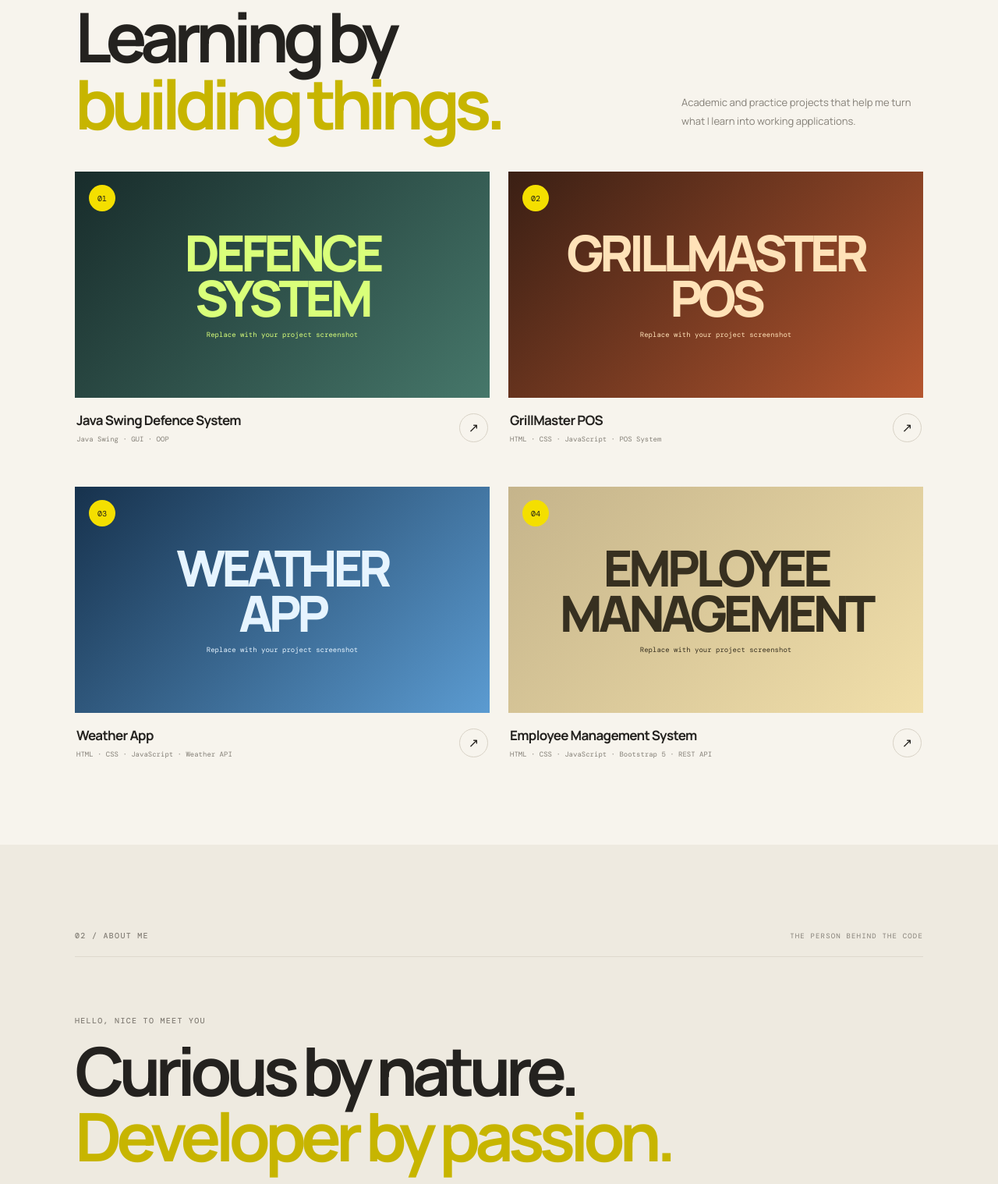
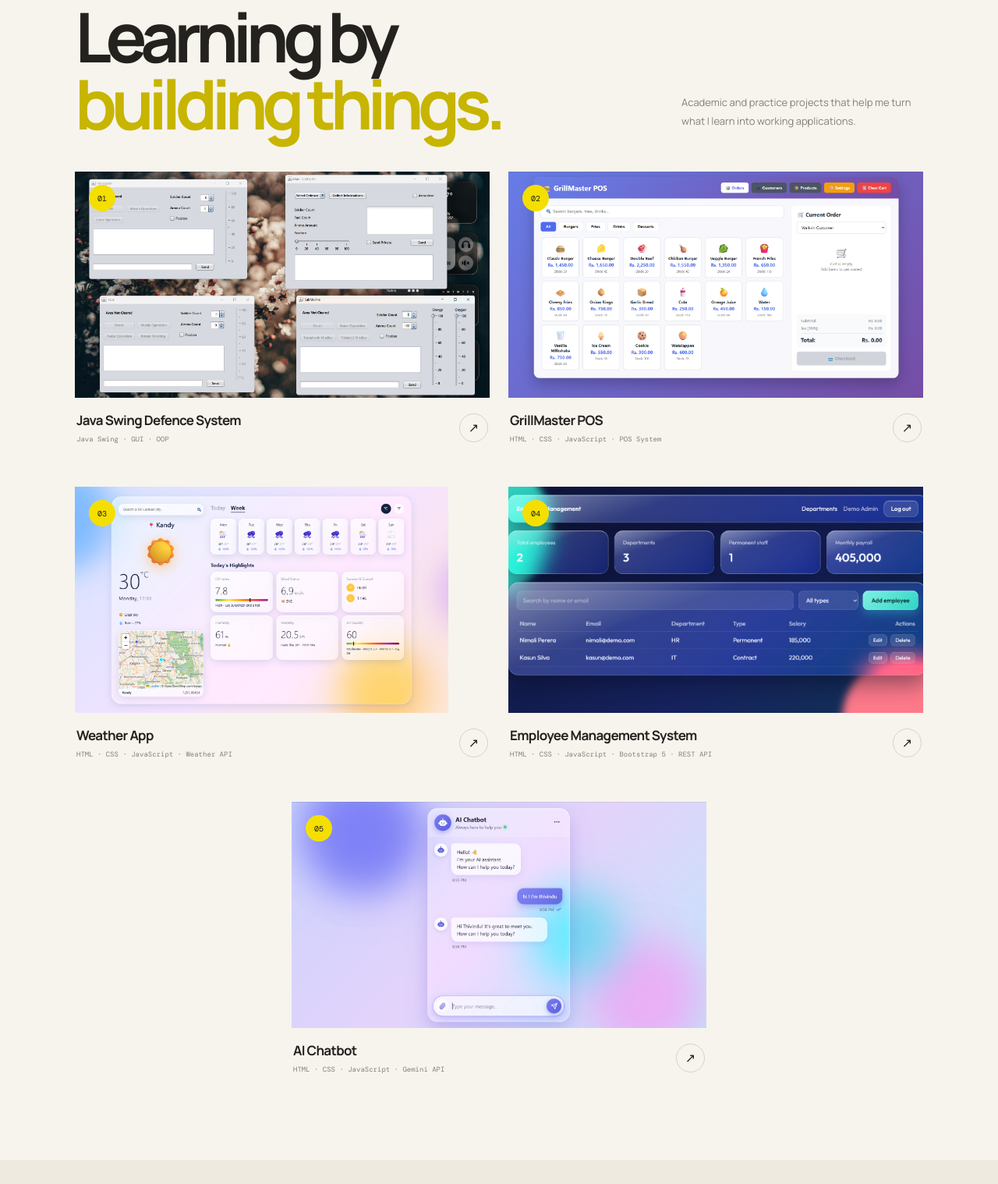
Before and after one commit to Thivindu2005/Portfolio-website, a plain HTML site: page index.html in a window 1280 px wide. Shown: the part 1519-3037 px from the top of the page at 78% size. Drawn offline with nearby package versions, Linux system fonts and the light colour scheme.

Commit message:
add screenshots of projects that i've built

```diff
--- a/css/style.css
+++ b/css/style.css
@@ -481,11 +481,31 @@ button {
 .visual-weather {
     background: linear-gradient(135deg, #17324d, #5b9bd1);
     color: #e6f4ff;
+
+    width: 90%;
+
 }
 
 .visual-employee {
     background: linear-gradient(135deg, #c5b48b, #f1dfaa);
     color: #373020;
+}
+
+.visual-chatbot {
+    background: linear-gradient(135deg, #1b1740, #6a5be2 55%, #8fd3ff);
+    color: #f3f0ff;
+}
+
+.project-card-center {
+    grid-column: 1 / -1;
+    justify-self: center;
+    width: calc((100% - 24px) / 2);
+}
+
+@media (max-width: 650px) {
+    .project-card-center {
+        width: 100%;
+    }
 }
 
 .visual-number {
--- a/index.html
+++ b/index.html
@@ -91,7 +91,7 @@
                 <!-- Project 01: change the href below. GitHub repository link (desktop app, so no live demo) -->
                 <article class="project-card project-card-large reveal">
                     <a class="project-visual visual-defence" href="https://github.com/your-username/java-swing-defence-system" target="_blank" rel="noopener noreferrer" aria-label="View Java Swing Defence System on GitHub">
-                        <img src="images/projects/defence-system.jpg" alt="Java Swing Defence System screenshot" onerror="this.style.display='none'; this.nextElementSibling.style.display='flex';">
+                        <img src="images/projects/defence-system.png" alt="Java Swing Defence System screenshot" onerror="this.style.display='none'; this.nextElementSibling.style.display='flex';">
                         <div class="visual-placeholder"><strong>DEFENCE<br>SYSTEM</strong><small>Replace with your project screenshot</small></div>
                         <span class="visual-number">01</span>
                     </a>
@@ -104,7 +104,7 @@
                 <!-- Project 02: change the href below. Live demo link (or use the GitHub repo link instead) -->
                 <article class="project-card reveal">
                     <a class="project-visual visual-pos" href="https://your-username.github.io/grillmaster-pos/" target="_blank" rel="noopener noreferrer" aria-label="Open GrillMaster POS live demo">
-                        <img src="images/projects/grillmaster-pos.jpg" alt="GrillMaster POS screenshot" onerror="this.style.display='none'; this.nextElementSibling.style.display='flex';">
+                        <img src="images/projects/grillmaster-pos.png" alt="GrillMaster POS screenshot" onerror="this.style.display='none'; this.nextElementSibling.style.display='flex';">
                         <div class="visual-placeholder"><strong>GRILLMASTER<br>POS</strong><small>Replace with your project screenshot</small></div>
                         <span class="visual-number">02</span>
                     </a>
@@ -117,7 +117,7 @@
                 <!-- Project 03: change the href below. Live demo link (or use the GitHub repo link instead) -->
                 <article class="project-card reveal">
                     <a class="project-visual visual-weather" href="https://your-username.github.io/weather-app/" target="_blank" rel="noopener noreferrer" aria-label="Open Weather App live demo">
-                        <img src="images/projects/weather-app.jpg" alt="Weather App screenshot" onerror="this.style.display='none'; this.nextElementSibling.style.display='flex';">
+                        <img src="images/projects/weather-app.png" alt="Weather App screenshot" onerror="this.style.display='none'; this.nextElementSibling.style.display='flex';">
                         <div class="visual-placeholder"><strong>WEATHER<br>APP</strong><small>Replace with your project screenshot</small></div>
                         <span class="visual-number">03</span>
                     </a>
@@ -130,13 +130,26 @@
                 <!-- Project 04: change the href below. Live demo link (or use the GitHub repo link instead) -->
                 <article class="project-card project-card-large reveal">
                     <a class="project-visual visual-employee" href="https://your-username.github.io/employee-management-system/" target="_blank" rel="noopener noreferrer" aria-label="Open Employee Management System live demo">
-                        <img src="images/projects/employee-management.jpg" alt="Employee Management System screenshot" onerror="this.style.display='none'; this.nextElementSibling.style.display='flex';">
+                        <img src="images/projects/employee-management.png" alt="Employee Management System screenshot" onerror="this.style.display='none'; this.nextElementSibling.style.display='flex';">
                         <div class="visual-placeholder"><strong>EMPLOYEE<br>MANAGEMENT</strong><small>Replace with your project screenshot</small></div>
                         <span class="visual-number">04</span>
                     </a>
                     <div class="project-info">
                         <div><h3>Employee Management System</h3><p>HTML · CSS · JavaScript · Bootstrap 5 · REST API</p></div>
                         <a class="project-arrow" href="https://your-username.github.io/employee-management-system/" target="_blank" rel="noopener noreferrer" aria-label="Open Employee Management System live demo">↗</a>
+                    </div>
+                </article>
+
+                <!-- Project 05: change the href below. Live demo link (or use the GitHub repo link instead) -->
+                <article class="project-card project-card-center reveal">
+                    <a class="project-visual visual-chatbot" href="https://your-username.github.io/ai-chatbot/" target="_blank" rel="noopener noreferrer" aria-label="Open AI Chatbot live demo">
+                        <img src="images/projects/ai-chatbot.png" alt="AI Chatbot screenshot" onerror="this.style.display='none'; this.nextElementSibling.style.display='flex';">
+                        <div class="visual-placeholder"><strong>AI<br>CHATBOT</strong><small>Replace with your project screenshot</small></div>
+                        <span class="visual-number">05</span>
+                    </a>
+                    <div class="project-info">
+                        <div><h3>AI Chatbot</h3><p>HTML · CSS · JavaScript · Gemini API</p></div>
+                        <a class="project-arrow" href="https://your-username.github.io/ai-chatbot/" target="_blank" rel="noopener noreferrer" aria-label="Open AI Chatbot live demo">↗</a>
                     </div>
                 </article>
             </div>
```
Also changed, not shown: images/ADD_PROFILE_PHOTO_HERE.txt (deleted), images/projects/ADD_PROJECT_SCREENSHOTS_HERE.txt (deleted), images/projects/ai-chatbot.png (added), images/projects/defence-system.png (added), images/projects/employee-management.png (added), images/projects/grillmaster-pos.png (added), images/projects/weather-app.png (added).
